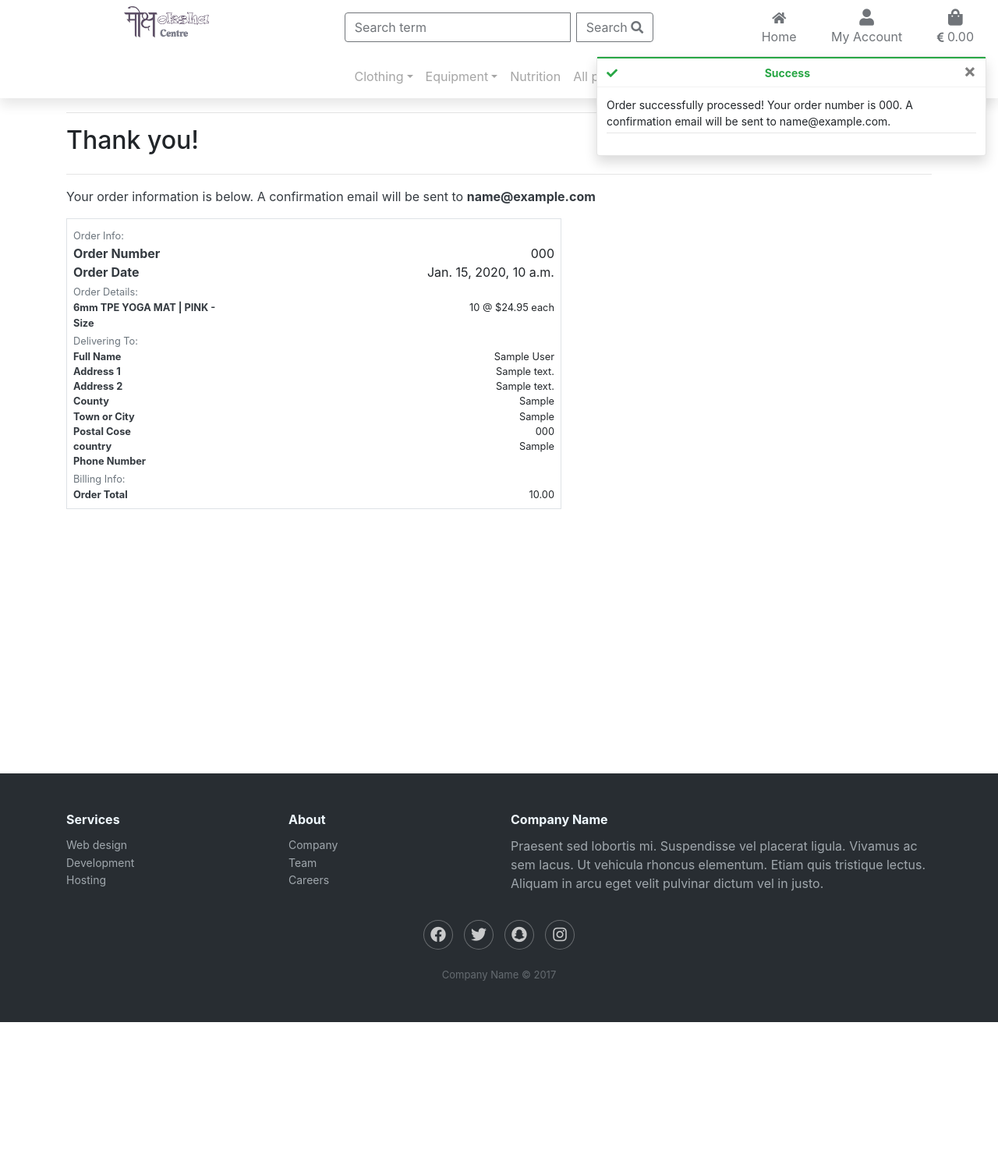
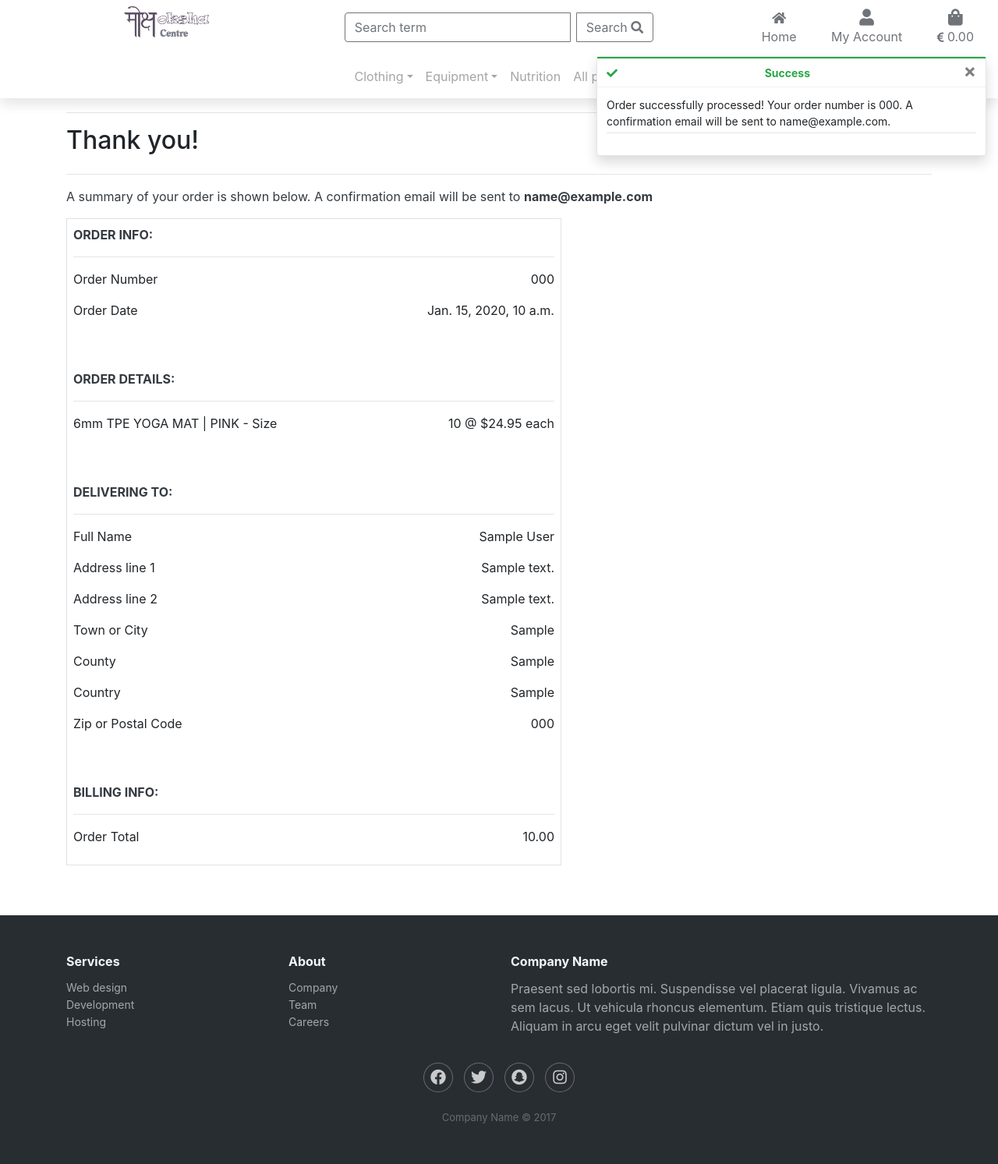
Before and after one commit to Bogtrotter72/moksha_centre, a Django app: page /checkout/checkout_success/000 in a window 1280 px wide. Shown: the whole page at 78% size. Before the commit the page ends 1311 px from the top, so only its background shows below. Run offline with Django 3.2, Linux system fonts and the light colour scheme; data comes from the database, SQL or seed files in the repository; tables that the repository leaves empty hold one stand-in row (values such as "Sample post"); some libraries are stand-ins or nearby versions.

Commit message:
added order summary and loading overlay spinner to checkout app

```diff
--- a/checkout/templates/checkout/checkout_success.html
+++ b/checkout/templates/checkout/checkout_success.html
@@ -13,7 +13,7 @@
                 <hr>
                 <h2 class="logo-font mb-4">Thank you!</h2>
                 <hr>
-                <p class="text-dark">Your order information is below.  A confirmation email will be sent to <strong>{{ order.email }}</strong></p>
+                <p class="text-dark">A summary of your order is shown below.  A confirmation email will be sent to <strong>{{ order.email }}</strong></p>
             </div>
         </div>
 
@@ -22,138 +22,132 @@
                 <div class="order-confirmation-wrapper p-2 border">
                     <div class="row">
                         <div class="col">
-                            <small class="text-muted">Order Info:</small>
+                            <p class="text-dark text-uppercase font-weight-bold">Order Info:</p>
+                            <hr>
+                        </div>
+                    </div>
+                    <div class="row">
+                        <div class="col-12 col-md-4">
+                            <p>Order Number</p>
+                        </div>
+                        <div class="col-12 col-md-8 text-md-right">
+                            <p>{{ order.order_number }}</p>
+                        </div>
+                    </div>
+                    <div class="row">
+                        <div class="col-12 col-md-4">
+                            <p>Order Date</p>
+                        </div>
+                        <div class="col-12 col-md-8 text-md-right">
+                            <p>{{ order.date }}</p>
                         </div>
                     </div>
 
-                    <div class="row">
-                        <div class="col-12 col-md-4">
-                            <p class="mb-0 text-dark font-weight-bold">Order Number</p>
-                        </div>
-                        <div class="col-12 col-md-8 text-md-right">
-                            <p class="mb-0">{{ order.order_number }}</p>
-                        </div>
-                    </div>
-
-                    <div class="row">
-                        <div class="col-12 col-md-4">
-                            <p class="mb-0 text-dark font-weight-bold">Order Date</p>
-                        </div>
-                        <div class="col-12 col-md-8 text-md-right">
-                            <p class="mb-0">{{ order.date }}</p>
-                        </div>
-                    </div>
-
-                    <div class="row">
+                    <div class="row mt-5">
                         <div class="col">
-                            <small class="text-muted">Order Details:</small>
+                            <p class="text-dark text-uppercase font-weight-bold">Order Details:</p>
+                            <hr>
                         </div>
                     </div>
                     {% for item in order.lineitems.all %}
                         <div class="row">
-                            <div class="col-12 col-md-4">
-                                <p class="small mb-0 text-dark font-weight-bold">
+                            <div class="col-12 col-md-6">
+                                <p>
                                     {{ item.product.name }}{% if item.product_size %} - Size {{ item.product.size|upper }}{% endif %}
                                 </p>
                             </div>
-                            <div class="col-12 col-md-8 text-md-right">
-                                <p class="small mb-0">{{ item.quantity }} @ ${{ item.product.price }} each</p>
+                            <div class="col-12 col-md-6 text-md-right">
+                                <p>{{ item.quantity }} @ ${{ item.product.price }} each</p>
                             </div>
                         </div>
                     {% endfor %}
 
-                    <div class="row">
+                    <div class="row mt-5">
                         <div class="col">
-                            <small class="text-muted">Delivering To:</small>
+                            <p class="text-dark text-uppercase font-weight-bold">Delivering To:</p>
+                            <hr>
                         </div>
                     </div>
                     <div class="row">
                         <div class="col-12 col-md-4">
-                            <p class="small mb-0 text-dark font-weight-bold">Full Name</p>
+                            <p>Full Name</p>
                         </div>
                         <div class="col-12 col-md-8 text-md-right">
-                            <p class="small mb-0">{{ order.full_name }}</p>
+                            <p>{{ order.full_name }}</p>
                         </div>
                     </div>
                     <div class="row">
                         <div class="col-12 col-md-4">
-                            <p class="small mb-0 text-dark font-weight-bold">Address 1</p>
+                            <p>Address line 1</p>
                         </div>
                         <div class="col-12 col-md-8 text-md-right">
-                            <p class="small mb-0">{{ order.street_address1 }}</p>
+                            <p>{{ order.street_address1 }}</p>
                         </div>
                     </div>
 
                     {% if order.street_address2 %}
                         <div class="row">
                             <div class="col-12 col-md-4">
-                                <p class="small mb-0 text-dark font-weight-bold">Address 2</p>
+                                <p>Address line 2</p>
                             </div>
                             <div class="col-12 col-md-8 text-md-right">
-                                <p class="small mb-0">{{ order.street_address2 }}</p>
-                            </div>
-                        </div>
-                    {% endif %}
-
-                    {% if order.county %}
-                        <div class="row">
-                            <div class="col-12 col-md-4">
-                                <p class="small mb-0 text-dark font-weight-bold">County</p>
-                            </div>
-                            <div class="col-12 col-md-8 text-md-right">
-                                <p class="small mb-0">{{ order.county }}</p>
+                                <p>{{ order.street_address2 }}</p>
                             </div>
                         </div>
                     {% endif %}
 
                     <div class="row">
                         <div class="col-12 col-md-4">
-                            <p class="small mb-0 text-dark font-weight-bold">Town or City</p>
+                            <p>Town or City</p>
                         </div>
                         <div class="col-12 col-md-8 text-md-right">
-                            <p class="small mb-0">{{ order.town_or_city }}</p>
+                            <p>{{ order.town_or_city }}</p>
+                        </div>
+                    </div>
+
+                    {% if order.county %}
+                        <div class="row">
+                            <div class="col-12 col-md-4">
+                                <p>County</p>
+                            </div>
+                            <div class="col-12 col-md-8 text-md-right">
+                                <p>{{ order.county }}</p>
+                            </div>
+                        </div>
+                    {% endif %}
+
+                    <div class="row">
+                        <div class="col-12 col-md-4">
+                            <p>Country</p>
+                        </div>
+                        <div class="col-12 col-md-8 text-md-right">
+                            <p>{{ order.country }}</p>
                         </div>
                     </div>
 
                     {% if order.postcode %}
                         <div class="row">
                             <div class="col-12 col-md-4">
-                                <p class="small mb-0 text-dark font-weight-bold">Postal Cose</p>
+                                <p>Zip or Postal Code</p>
                             </div>
                             <div class="col-12 col-md-8 text-md-right">
-                                <p class="small mb-0">{{ order.postcode }}</p>
+                                <p>{{ order.postcode }}</p>
                             </div>
                         </div>
                     {% endif %}
 
-                    <div class="row">
-                        <div class="col-12 col-md-4">
-                            <p class="small mb-0 text-dark font-weight-bold">country</p>
-                        </div>
-                        <div class="col-12 col-md-8 text-md-right">
-                            <p class="small mb-0">{{ order.country }}</p>
+                    <div class="row mt-5">
+                        <div class="col">
+                            <p class="text-dark text-uppercase font-weight-bold">Billing Info:</p>
+                            <hr>
                         </div>
                     </div>
                     <div class="row">
                         <div class="col-12 col-md-4">
-                            <p class="small mb-0 text-dark font-weight-bold">Phone Number</p>
+                            <p>Order Total</p>
                         </div>
                         <div class="col-12 col-md-8 text-md-right">
-                            <p class="small mb-0">{{ order.phone_number }}</p>
-                        </div>
-                    </div>
-
-                    <div class="row">
-                        <div class="col">
-                            <small class="text-muted">Billing Info:</small>
-                        </div>
-                    </div>
-                    <div class="row">
-                        <div class="col-12 col-md-4">
-                            <p class="small mb-0 text-dark font-weight-bold">Order Total</p>
-                        </div>
-                        <div class="col-12 col-md-8 text-md-right">
-                            <p class="small mb-0">{{ order.order_total }}</p>
+                            <p>{{ order.order_total }}</p>
                         </div>
                     </div>
                 </div>
--- a/checkout/views.py
+++ b/checkout/views.py
@@ -19,7 +19,6 @@
 
     if request.method == 'POST':
         bag = request.session.get('bag', {})
-        print('success')
 
         form_data = {
             'full_name': request.POST['full_name'],
@@ -63,7 +62,7 @@
                     order.delete()
                     return redirect(reverse('view_bag'))
 
-            request.session['save_info'] = 'save-info' in request.POST
+            request.session['save_info'] = 'save_info' in request.POST
             return redirect(reverse('checkout_success', args=[order.order_number]))
 
         else:
@@ -91,7 +90,7 @@
     context = {
         'order_form': order_form,
         'stripe_public_key': stripe_public_key,
-        'client_secret': intent.client_secret
+        'client_secret': intent.client_secret,
     }
 
     return render(request, 'checkout/checkout.html', context)
--- a/static/css/checkout.css
+++ b/static/css/checkout.css
@@ -5,6 +5,25 @@
     min-height: 100vh;
     position: relative;
     z-index: 100;
+}
+
+#loading_overlay {
+    background: rgba(131, 100, 122, .9);
+    display: none;
+    height: 100%;
+    left: 0;
+    position: fixed;
+    top: 0;
+    width: 100%;
+    z-index: 10000;
+}
+
+.loading_spinner {
+    align-items: center;
+    display: flex;
+    height: 100%;
+    justify-content: center;
+    margin: 0;
 }
 
 .StripeElement {
--- a/static/css/forum.css
+++ b/static/css/forum.css
@@ -84,9 +84,10 @@
 
 
 #forum_container {
-    position: relative;
     background-color: rgba(131, 100, 122, .9);
     height: 500px;
+    position: relative;
+    width: 100%;
 }
 
 #forum_signup {
```
Also changed, not shown: checkout/templates/checkout/checkout.html (+7 -2 lines), forum/templates/forum/detail.html (+15 -5 lines), home/templates/home/index.html (+17 -15 lines), static/js/stripe_elements.js (+10 -48 lines).
